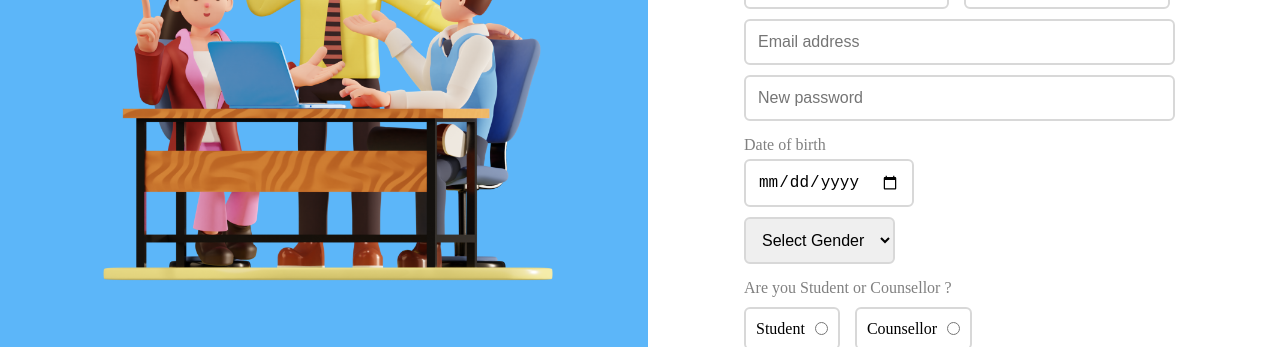
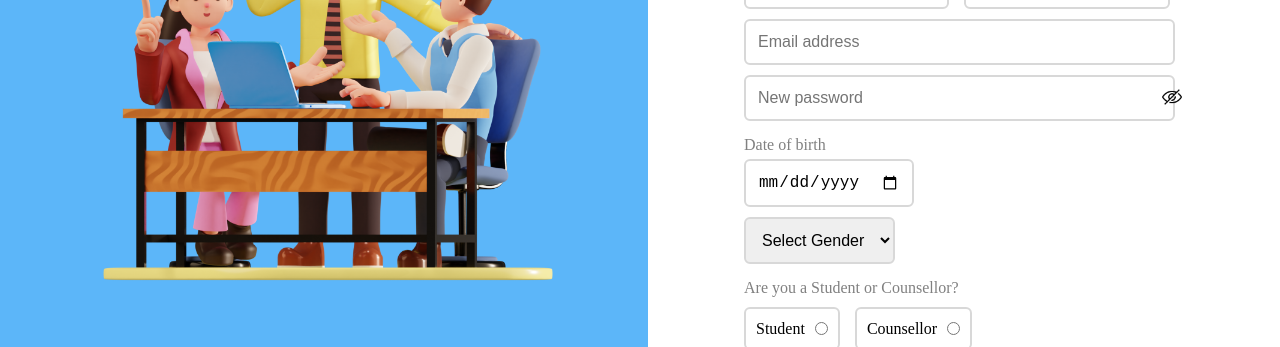
Before and after one commit to Counselllor/Counsellor-Web, a React (Vite) app: page /signup in a window 1280 px wide. Shown: the part 251-598 px from the top of the page. Built offline with nearby package versions, Linux system fonts and the light colour scheme; a web font is replaced by a local one.

Commit message:
Eye icon added in sign-up page

```diff
--- a/src/components/SignUp/SignUp.jsx
+++ b/src/components/SignUp/SignUp.jsx
@@ -1,9 +1,11 @@
 import React, { useState } from "react";
 import { Link } from "react-router-dom";
-import { FaHome } from "react-icons/fa";
+import { FaHome, FaEye, FaEyeSlash } from "react-icons/fa";
 import { useNavigate } from "react-router-dom";
 import meeting from "../../assets/meeting.png";
 import "./Signup.css";
+import show from "../../assets/show.png";
+import hide from "../../assets/hide.png";
 
 const SignUpForm = () => {
   const [firstName, setFirstName] = useState("");
@@ -12,24 +14,25 @@ const SignUpForm = () => {
   const [password, setPassword] = useState("");
   const [dob, setDob] = useState("");
   const [gender, setGender] = useState("");
-  const [error, seterror] = useState("");
+  const [error, setError] = useState("");
 
   let navigate = useNavigate();
+
   function handleSubmit(e) {
     e.preventDefault();
 
     if (firstName === "") {
-      seterror("**First Name is Required!");
+      setError("**First Name is Required!");
     } else if (surname === "") {
-      seterror("**Surname is Required!");
+      setError("**Surname is Required!");
     } else if (email === "") {
-      seterror("**Email is Required!");
+      setError("**Email is Required!");
     } else if (password === "") {
-      seterror("**Password is Required!");
+      setError("**Password is Required!");
     } else if (dob === "") {
-      seterror("**D.O.B is Required!");
+      setError("**D.O.B is Required!");
     } else if (gender === "") {
-      seterror("**Select Gender!");
+      setError("**Select Gender!");
     } else {
       console.log("First name:", firstName);
       console.log("Surname:", surname);
@@ -37,11 +40,19 @@ const SignUpForm = () => {
       console.log("Password:", password);
       console.log("DOB:", dob);
       console.log("Gender:", gender);
-      seterror("");
+      setError("");
       PostData();
       navigate("/");
     }
   }
+
+  const [passwordType, setPasswordType] = useState("password");
+
+  const passwordToggle = () => {
+    if (passwordType === "password") {
+      setPasswordType("text");
+    } else setPasswordType("password");
+  };
 
   const PostData = () => {
     if (
@@ -131,8 +142,9 @@ const SignUpForm = () => {
               className={error === "**Email is Required!" && "inputField"}
             />
 
+            <div className="password-input">
               <input
-              type="password"
+                type={passwordType}
                 value={password}
                 onChange={(e) => setPassword(e.target.value)}
                 placeholder="New password"
@@ -140,6 +152,15 @@ const SignUpForm = () => {
                   error === "**Password is Required!" && "inputField"
                 }`}
               />
+              <div onClick={passwordToggle} className="toggle-button">
+                <img
+                  height={20}
+                  width={20}
+                  src={passwordType === "password" ? hide : show}
+                  alt="password-toggle"
+                />
+              </div>
+            </div>
 
             <label htmlFor="date-of-birth">Date of birth</label>
             <input
@@ -164,17 +185,16 @@ const SignUpForm = () => {
             </select>
 
             <label htmlFor="student-or-counsellor">
-              Are you Student or Counsellor ?{" "}
+              Are you a Student or Counsellor?
             </label>
             <div className="name soc">
               <span htmlFor="student-option">
                 Student
                 <input
                   type="radio"
-                  class="student-option"
+                  className="student-option"
                   name="student"
                   value="1"
-                  id=""
                 ></input>
               </span>
 
@@ -182,10 +202,9 @@ const SignUpForm = () => {
                 Counsellor
                 <input
                   type="radio"
-                  class="counsellor-option"
+                  className="counsellor-option"
                   name="Counsellor"
                   value="2"
-                  id=""
                 ></input>
               </span>
             </div>
```
Lines whose indentation alone changed are shown as unchanged.
